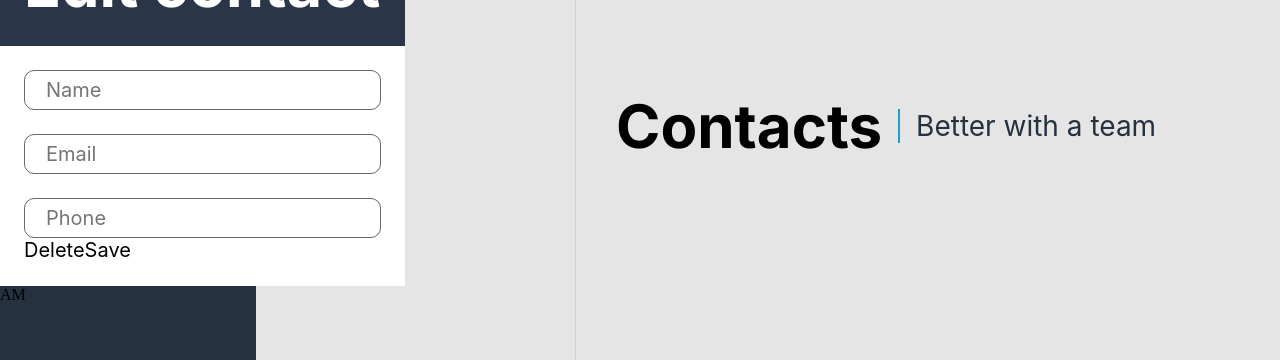
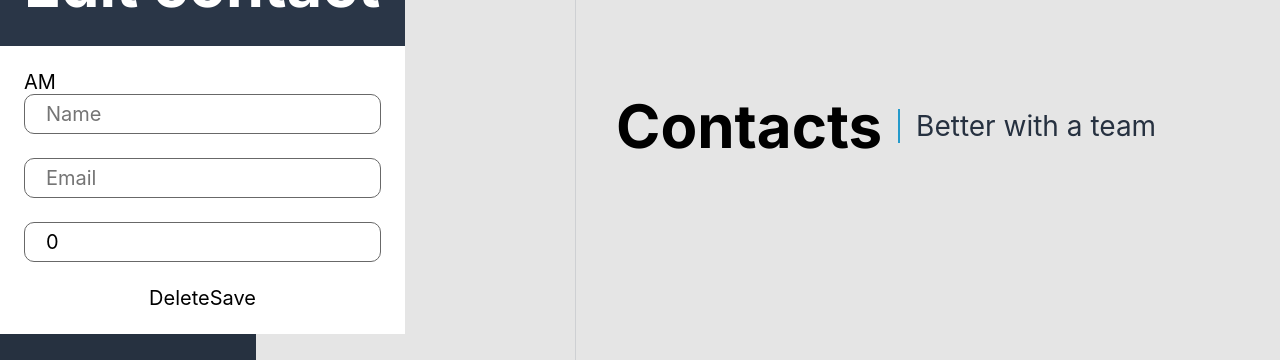
Before and after one commit to jonas-nell/join, an Angular app: page / in a window 1280 px wide. Both pictures are taken after a click on the button "test". Shown: the part 150-510 px from the top of the page. Built offline with nearby package versions, Linux system fonts and the light colour scheme; no server answers; the database is empty; a web font is replaced by a local one.

Commit message:
feat: form validators

```diff
--- a/src/app/shared/components/edit-or-add-contact/edit-or-add-contact.html
+++ b/src/app/shared/components/edit-or-add-contact/edit-or-add-contact.html
@@ -2,22 +2,50 @@
     <div>
         <section class="part part-top">
             <div>
-                <button><img src="./assets/icons/btn-close-white.png" alt="icon close button" /></button>
+                <button>
+                    <img src="./assets/icons/btn-close-white.png" alt="icon close button" />
+                </button>
             </div>
             <h2>Edit contact</h2>
             <div></div>
         </section>
         <section class="part part-bottom">
-            <form>
-                <input type="text" placeholder="Name"/>
-                <input type="email" placeholder="Email"/>
-                <input type="tel" placeholder="Phone"/>
+            <div>
+                <!--Daniel: kürzel einfügen -->
+                <p>AM</p>
+            </div>
+            <form [formGroup]="contactForm" (ngSubmit)="formSubmit()">
+                <input type="text" placeholder="Name" formControlName="name" />
+                @if (name?.hasError('required') && name?.touched) {
+                    <p>This field is required</p>
+                }
+                @if (name?.hasError('stringTooShort') && name?.touched) {
+                    <p>Please enter at least three characters</p>
+                }
+                <!-- validator error einfügen -->
+                @if (name?.hasError('pattern') && name?.touched) {
+                    <p>Please use only letters and valid name characters</p>
+                }
+                <input type="email" placeholder="Email" formControlName="email" />
+                @if (email?.hasError('required') && email?.touched) {
+                    <p>This field is required</p>
+                }
+                @if (email?.hasError('email') && email?.touched) {
+                    <p>Please use a valid email</p>
+                }
+                <input type="tel" placeholder="Phone" formControlName="phone" />
+                @if (phone?.hasError('required')) {
+                    <p>This field is required</p>
+                }
+                <!-- validator error einfügen -->
+                @if (phone?.hasError('pattern')) {
+                    <p>Please use a valid phone number</p>
+                }
+                <div>
+                    <button>Delete</button>
+                    <button type="submit">Save</button>
+                </div>
             </form>
-            <div>
-                <button>Delete</button>
-                <button>Save</button>
-            </div>
         </section>
     </div>
-    <p>AM</p>
 </dialog>
--- a/src/app/shared/components/edit-or-add-contact/edit-or-add-contact.ts
+++ b/src/app/shared/components/edit-or-add-contact/edit-or-add-contact.ts
@@ -1,11 +1,58 @@
-import { Component } from '@angular/core';
-import { Dialog } from "../../../dialog-directive";
+import { Component, inject, signal } from '@angular/core';
+import { Dialog } from '../../../dialog-directive';
+import { FormBuilder, Validators, ReactiveFormsModule } from '@angular/forms';
+import { minLengthWithoutSpaces } from '../../helpers/function-min-length';
 
 @Component({
     selector: 'app-edit-or-add-contact',
-    imports: [Dialog],
+    imports: [Dialog, ReactiveFormsModule],
     templateUrl: './edit-or-add-contact.html',
     styleUrl: './edit-or-add-contact.scss',
 })
 export class EditOrAddContact {
+    fb = inject(FormBuilder);
+
+    // bei klick auf edit button auf true, bei klick auf new contact auf false
+    edit= signal(false);
+
+    contactForm = this.fb.group({
+        name: ['', [Validators.required, minLengthWithoutSpaces(3), Validators.pattern(/^[\p{L}\p{M}]+(?:[ '’-][\p{L}\p{M}]+)*$/u)]],
+        email: ['', [Validators.required, Validators.email]],
+        phone: [0, [Validators.required, minLengthWithoutSpaces(10), Validators.pattern(/^\+?[0-9]+$/)]],
+    });
+
+    get name(){
+        return this.contactForm.get('name');
+    }
+
+    get email(){
+        return this.contactForm.get('email')
+    }
+
+    get phone(){
+        return this.contactForm.get('phone')
+    }
+
+    // beim öffnen daten des zu bearbeitenden contacts einfügen
+    // ### Daniel: zugewisene daten mit denen von der datenbank austauschen
+    // ### Jonas: funktion aufrufen wenn button edit angeklickt oder effect erstellen der auf änderung des übergebenen parameters hört
+    fillEditForm(){
+        if (this.edit()) {
+            this.contactForm.setValue({
+                name: 'hans',
+                email: 'hans@email',
+                phone: 123456789
+            })
+        }
+    }
+
+    // ### Daniel:Daten an Datenbank schicken
+    formSubmit() {
+        if (this.contactForm.valid) {
+            console.log(this.contactForm.value);
+            this.contactForm.reset();
+        } else {
+            this.contactForm.markAllAsTouched();
+        }
+    }
 }
```
